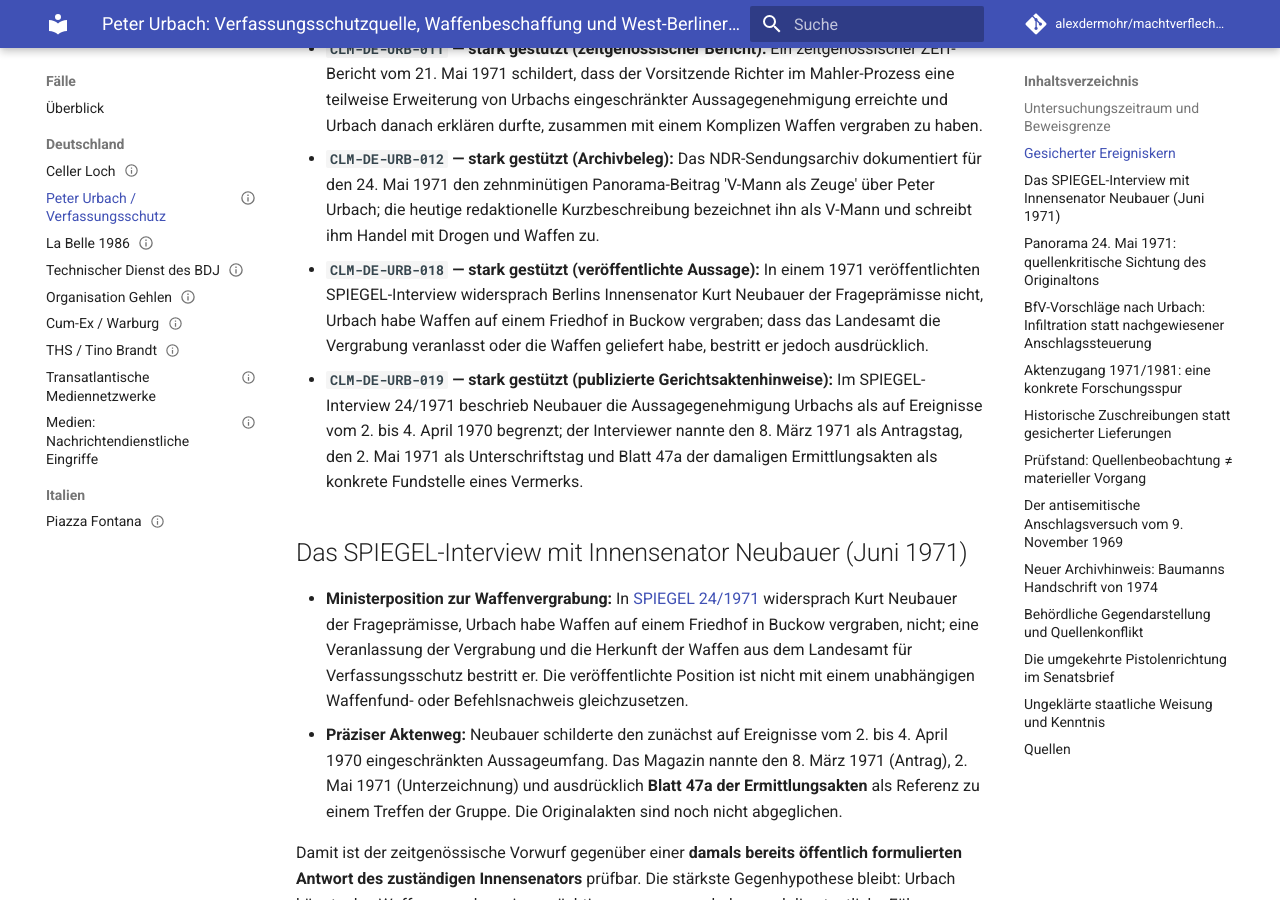
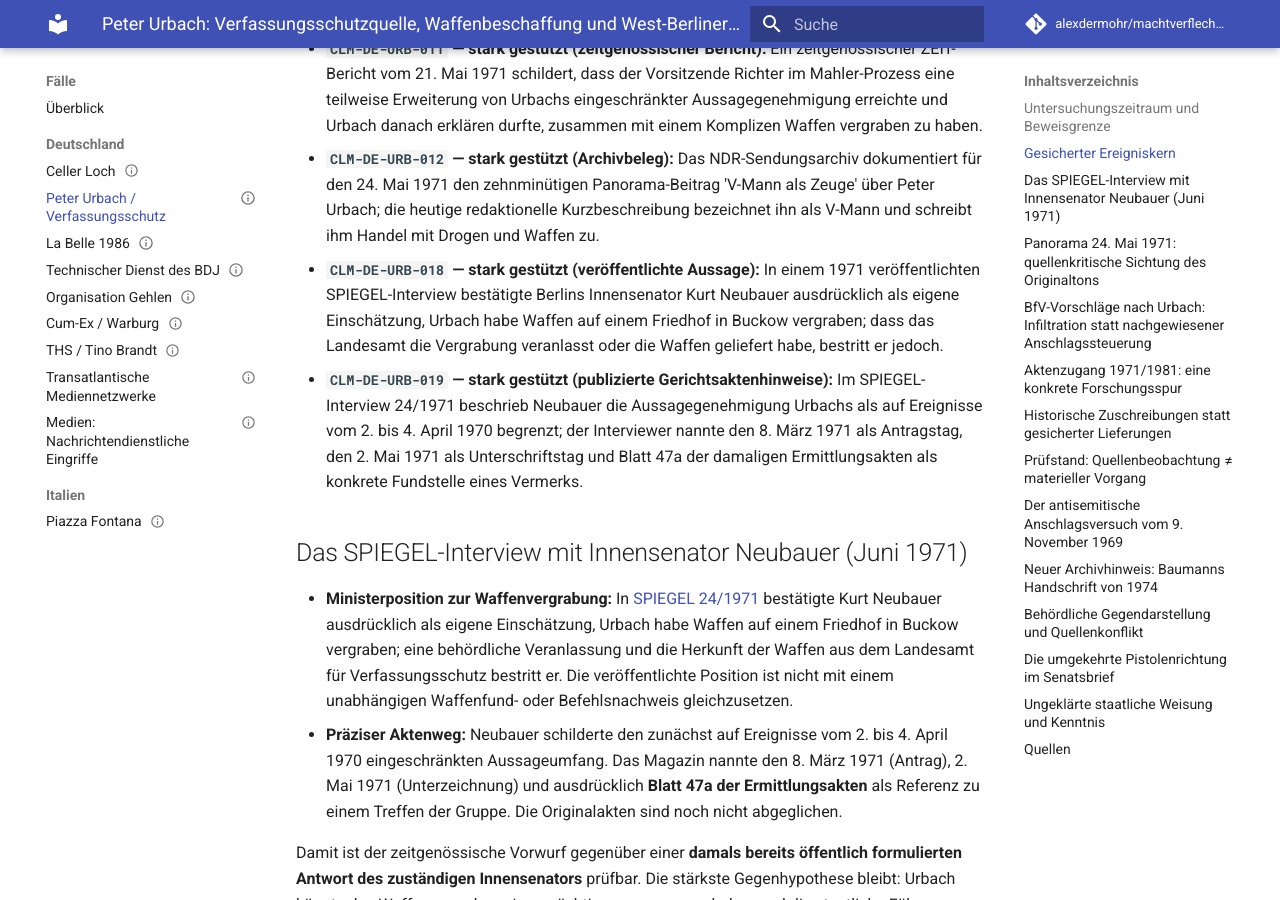
Before and after one commit to alexdermohr/machtverflechtungen, an MkDocs documentation site: the page built from docs/faelle/de/peter-urbach-verfassungsschutz.md, in a window 1280 px wide and 900 px high, scrolled down 860 px. Built offline with MkDocs 1.6.1 and Material for MkDocs 9.7.7, drawn with Linux system fonts in a browser that asks for light colours; comment, search, counter and statistics services are not loaded.

Commit message:
fix(research): quote Neubauer's explicit interview confirmation precisely

```diff
--- a/docs/faelle/de/peter-urbach-verfassungsschutz.md
+++ b/docs/faelle/de/peter-urbach-verfassungsschutz.md
@@ -438,15 +438,15 @@
     falsification: "Ein Bild-/Tonabgleich, der einen anderen Interviewgast oder eine andere Amtsbezeichnung zeigt, würde die Personenattribution widerlegen."
 
   - id: CLM-DE-URB-018
-    text: "In einem 1971 veröffentlichten SPIEGEL-Interview widersprach Berlins Innensenator Kurt Neubauer der Frageprämisse nicht, Urbach habe Waffen auf einem Friedhof in Buckow vergraben; dass das Landesamt die Vergrabung veranlasst oder die Waffen geliefert habe, bestritt er jedoch ausdrücklich."
+    text: "In einem 1971 veröffentlichten SPIEGEL-Interview bestätigte Berlins Innensenator Kurt Neubauer ausdrücklich als eigene Einschätzung, Urbach habe Waffen auf einem Friedhof in Buckow vergraben; dass das Landesamt die Vergrabung veranlasst oder die Waffen geliefert habe, bestritt er jedoch."
     classification: fact
     evidence_level: strong
     sources: [SRC-DE-SPIEGEL-NEUBAUER-URBACH-1971]
     evidence:
       - source: SRC-DE-SPIEGEL-NEUBAUER-URBACH-1971
         directness: direct
-        locator: "SPIEGEL 24/1971: Fragen 'Beugt Ihr Landesamt dadurch vor ...?' bis 'Vom Landesamt?'; Interviewantworten zu Buckow, Urbach und Waffenherkunft"
-        note: "Unmittelbar veröffentlichte Antworten des politisch Verantwortlichen: Das Vergraben durch Urbach wird in seinen Antworten nicht bestritten; Neubauer verneint aber Dienstauftrag und Herkunft aus dem Landesamt. Dies ist kein unabhängig verifiziertes Gerichtsprotokoll oder Waffenfund."
+        locator: "SPIEGEL 24/1971, S. 79–81: Neubauers Antworten 'Gewiß, die Waffen waren da', 'offensichtlich ... von Urbach dort vergraben' und 'Ja' auf die Senatoren-Rückfrage; anschließend Fragen zu Veranlassung und Herkunft"
+        note: "Im veröffentlichten Interview bezeichnet Neubauer die Waffen als offensichtlich von Urbach vergraben und bejaht die Frage nach seiner Position als Senator; zugleich bestreitet er Dienstauftrag und Waffenherkunft aus dem Landesamt. Die ministerielle Aussage ist kein unabhängiger Fund-, Tat- oder Weisungsnachweis."
     counterevidence: []
     alternatives:
       - "Neubauer kann seinen damaligen Kenntnisstand unvollständig oder interessengeleitet dargestellt haben; redaktionelle Kürzungen sind ohne Interviewaufzeichnung nicht ausgeschlossen."
@@ -454,9 +454,9 @@
     missing_evidence:
       - "Originalvernehmung Urbachs vor Gericht, Beleg der Waffen und ihrer Herkunft, Quelleführungsakten sowie eine authentifizierte Interviewaufzeichnung bzw. der Originaldruck."
     scope:
-      supports: "Das veröffentlichte Interview zeigt, dass Neubauer die Frageprämisse zur Waffenvergrabung durch Urbach nicht zurückwies, eine Veranlassung durch das Landesamt und die Waffenherkunft aus der Behörde jedoch verneinte."
+      supports: "Im zeitgenössischen Interview bestätigte Neubauer die Waffenvergrabung durch Urbach ausdrücklich als eigene Einschätzung, verneinte aber deren Veranlassung durch das Landesamt und die Herkunft der Waffen aus der Behörde."
       does_not_support: "Keine unabhängige Verifizierung einer konkreten Waffenmenge, Übergabe an die RAF, Duldung oder Anordnung durch Führungsbeamte; keine Bewilligung der Waffenhandlung durch die erteilte Aussagegenehmigung."
-    falsification: "Eine authentifizierte Interviewfassung, in der Neubauer die Frageprämisse ausdrücklich zurückweist oder die behördliche Veranlassung nicht bestreitet, würde diesen Publikations-Claim korrigieren; Tatakten könnten die tatsächliche Waffenherkunft gesondert klären."
+    falsification: "Eine authentische Originalfassung ohne die Neubauer zugeschriebenen bestätigenden Antworten oder mit abweichender Behördenzuordnung würde diesen Publikations-Claim ändern. Abweichende Tatakten beträfen hingegen die materielle Wahrheit seiner Aussage, nicht deren Veröffentlichung."
 
   - id: CLM-DE-URB-019
     text: "Im SPIEGEL-Interview 24/1971 beschrieb Neubauer die Aussagegenehmigung Urbachs als auf Ereignisse vom 2. bis 4. April 1970 begrenzt; der Interviewer nannte den 8. März 1971 als Antragstag, den 2. Mai 1971 als Unterschriftstag und Blatt 47a der damaligen Ermittlungsakten als konkrete Fundstelle eines Vermerks."
@@ -478,7 +478,7 @@
       does_not_support: "Keine Feststellung, dass die Akten heute zugänglich sind, dass sämtliche angegebenen Termine amtlich verifiziert wurden oder dass aus der Genehmigung ein Recht zur Waffenbeschaffung folgt."
     falsification: "Eine authentische Originalfassung des SPIEGEL-Interviews ohne diese zugeschriebenen Aussagen oder mit anderem Wortlaut würde den Publikations-Claim widerlegen; abweichende Gerichts- und Behördenakten beträfen dagegen die materielle Richtigkeit der berichteten Verfahrensdaten."
 what_follows:
-  - text: "Das SPIEGEL-Interview von 1971 dokumentiert, dass Neubauer der Frageprämisse einer Waffenvergrabung in Buckow nicht widersprach, aber eine behördliche Veranlassung und Waffenherkunft aus dem Landesamt ausdrücklich verneinte. Ein ausdrückliches ministerielles Geständnis der Waffenvergrabung ist damit nicht belegt."
+  - text: "Das SPIEGEL-Interview von 1971 dokumentiert Neubauers ausdrückliche Bestätigung der Waffenvergrabung durch Urbach in Buckow als seine damalige Einschätzung. Eine behördliche Veranlassung und Waffenherkunft aus dem Landesamt verneinte er. Der tatsächliche Waffenvorgang ist dadurch nicht unabhängig bewiesen."
     claim_ids: [CLM-DE-URB-018]
   - text: "Die 1971er Interviewfragen liefern datierte und anhand von Originalakten überprüfbare Verfahrenshinweise einschließlich Blatt 47a."
     claim_ids: [CLM-DE-URB-019]
@@ -499,7 +499,7 @@
   - text: "Die von Historikern zugeschriebene Sprengsatzherkunft beim antisemitischen Anschlagsversuch von 1969 ist eine eigenständige, über die allgemeine RAF-Frage hinausgehende Untersuchungsspur."
     claim_ids: [CLM-DE-URB-005]
 what_does_not_follow:
-  - text: "Aus Neubauers Nichtbestreiten der journalistischen Frageprämisse folgt weder ein bewiesener Waffenfund noch ein staatlicher Auftrag; aus seiner behördlichen Bestreitung folgt ebenso wenig ein unabhängiger Gegenbeweis."
+  - text: "Aus Neubauers veröffentlichter Bestätigung als Minister folgt weder ein unabhängig nachgewiesener Waffenfund noch ein staatlicher Auftrag; aus seiner Bestreitung einer behördlichen Veranlassung folgt ebenso wenig ein unabhängiger Gegenbeweis."
     claim_ids: [CLM-DE-URB-018]
   - text: "Die im SPIEGEL genannten Daten und die begrenzte Zeugenaussage sind kein Beleg einer staatlichen Genehmigung zum Umgang mit Waffen."
     claim_ids: [CLM-DE-URB-019]
@@ -552,13 +552,13 @@
 - **`CLM-DE-URB-011` — stark gestützt (zeitgenössischer Bericht):** Ein zeitgenössischer ZEIT-Bericht vom 21. Mai 1971 schildert, dass der Vorsitzende Richter im Mahler-Prozess eine teilweise Erweiterung von Urbachs eingeschränkter Aussagegenehmigung erreichte und Urbach danach erklären durfte, zusammen mit einem Komplizen Waffen vergraben zu haben.
 - **`CLM-DE-URB-012` — stark gestützt (Archivbeleg):** Das NDR-Sendungsarchiv dokumentiert für den 24. Mai 1971 den zehnminütigen Panorama-Beitrag 'V-Mann als Zeuge' über Peter Urbach; die heutige redaktionelle Kurzbeschreibung bezeichnet ihn als V-Mann und schreibt ihm Handel mit Drogen und Waffen zu.
 
-- **`CLM-DE-URB-018` — stark gestützt (veröffentlichte Aussage):** In einem 1971 veröffentlichten SPIEGEL-Interview widersprach Berlins Innensenator Kurt Neubauer der Frageprämisse nicht, Urbach habe Waffen auf einem Friedhof in Buckow vergraben; dass das Landesamt die Vergrabung veranlasst oder die Waffen geliefert habe, bestritt er jedoch ausdrücklich.
+- **`CLM-DE-URB-018` — stark gestützt (veröffentlichte Aussage):** In einem 1971 veröffentlichten SPIEGEL-Interview bestätigte Berlins Innensenator Kurt Neubauer ausdrücklich als eigene Einschätzung, Urbach habe Waffen auf einem Friedhof in Buckow vergraben; dass das Landesamt die Vergrabung veranlasst oder die Waffen geliefert habe, bestritt er jedoch.
 - **`CLM-DE-URB-019` — stark gestützt (publizierte Gerichtsaktenhinweise):** Im SPIEGEL-Interview 24/1971 beschrieb Neubauer die Aussagegenehmigung Urbachs als auf Ereignisse vom 2. bis 4. April 1970 begrenzt; der Interviewer nannte den 8. März 1971 als Antragstag, den 2. Mai 1971 als Unterschriftstag und Blatt 47a der damaligen Ermittlungsakten als konkrete Fundstelle eines Vermerks.
 
 
 ## Das SPIEGEL-Interview mit Innensenator Neubauer (Juni 1971)
 
-- **Ministerposition zur Waffenvergrabung:** In [SPIEGEL 24/1971](https://www.spiegel.de/politik/gewiss-die-waffen-waren-da-a-f3b35395-0002-0001-0000-000043176585) widersprach Kurt Neubauer der Frageprämisse, Urbach habe Waffen auf einem Friedhof in Buckow vergraben, nicht; eine Veranlassung der Vergrabung und die Herkunft der Waffen aus dem Landesamt für Verfassungsschutz bestritt er. Die veröffentlichte Position ist nicht mit einem unabhängigen Waffenfund- oder Befehlsnachweis gleichzusetzen.
+- **Ministerposition zur Waffenvergrabung:** In [SPIEGEL 24/1971](https://www.spiegel.de/politik/gewiss-die-waffen-waren-da-a-f3b35395-0002-0001-0000-000043176585) bestätigte Kurt Neubauer ausdrücklich als eigene Einschätzung, Urbach habe Waffen auf einem Friedhof in Buckow vergraben; eine behördliche Veranlassung und die Herkunft der Waffen aus dem Landesamt für Verfassungsschutz bestritt er. Die veröffentlichte Position ist nicht mit einem unabhängigen Waffenfund- oder Befehlsnachweis gleichzusetzen.
 - **Präziser Aktenweg:** Neubauer schilderte den zunächst auf Ereignisse vom 2. bis 4. April 1970 eingeschränkten Aussageumfang. Das Magazin nannte den 8. März 1971 (Antrag), 2. Mai 1971 (Unterzeichnung) und ausdrücklich **Blatt 47a der Ermittlungsakten** als Referenz zu einem Treffen der Gruppe. Die Originalakten sind noch nicht abgeglichen.
 
 Damit ist der zeitgenössische Vorwurf gegenüber einer **damals bereits öffentlich formulierten Antwort des zuständigen Innensenators** prüfbar. Die stärkste Gegenhypothese bleibt: Urbach könnte das Waffenvergraben eigenmächtig vorgenommen haben und die staatliche Führung weder Beschaffung noch Verwendung veranlasst haben. Die bislang dokumentierte eigene Äußerung des Senators entscheidet diese Frage nicht.
```
Also changed, not shown: docs/quellen/panorama-1971-filmanalyse.md (+1 -1 lines).
